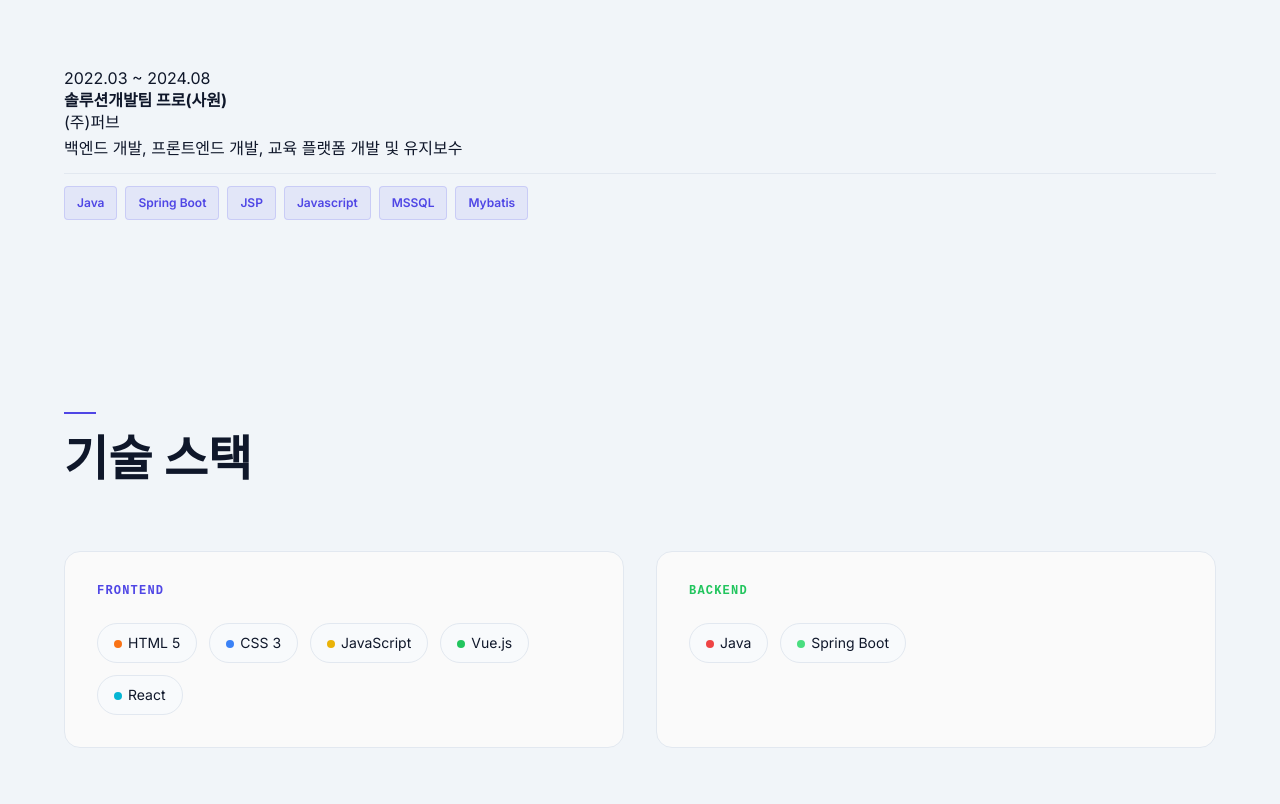
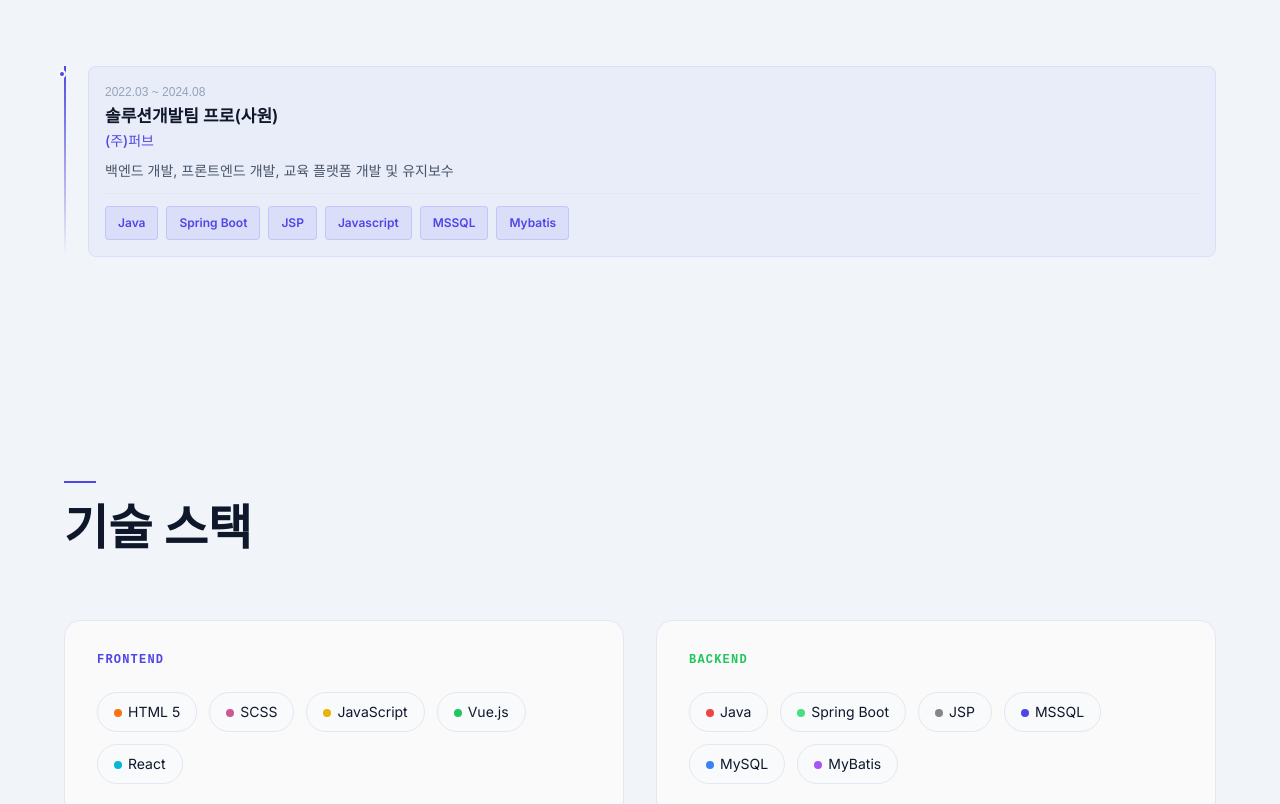
Before and after one commit to yoonsoyoung/yoon-profile-site, a React (Vite) app: page /#/ in a window 1280 px wide. Shown: the part 1680-2484 px from the top of the page. Built offline with nearby package versions, Linux system fonts and the light colour scheme; the HTML template or start-up script is replaced by a standard one; a web font is replaced by a local one.

Commit message:
Desgin: Update 기술 스택 데이터 및 css 추가

```diff
--- a/src/components/Skills.tsx
+++ b/src/components/Skills.tsx
@@ -36,7 +36,7 @@ export function Skills(): React.ReactElement {
 
   const frontendSkills: Skill[] = [
     { name: 'HTML 5', icon: 'dot-orange' },
-    { name: 'CSS 3', icon: 'dot-blue' },
+    { name: 'SCSS', icon: 'dot-pink' },
     { name: 'JavaScript', icon: 'dot-yellow' },
     { name: 'Vue.js', icon: 'dot-green' },
     { name: 'React', icon: 'dot-cyan' },
@@ -45,6 +45,10 @@ export function Skills(): React.ReactElement {
   const backendSkills: Skill[] = [
     { name: 'Java', icon: 'dot-red' },
     { name: 'Spring Boot', icon: 'dot-emerald' },
+    { name: 'JSP', icon: 'dot-gray' },
+    { name: 'MSSQL', icon: 'dot-indigo' },
+    { name: 'MySQL', icon: 'dot-blue' },
+    { name: 'MyBatis', icon: 'dot-purple' },
   ];
 
   return (
--- a/src/index.css
+++ b/src/index.css
@@ -425,6 +425,10 @@ nav.scrolled {
 .dot-cyan { background-color: #06b6d4; }
 .dot-red { background-color: #ef4444; }
 .dot-emerald { background-color: #4ade80; }
+.dot-gray { background-color: #868686; }
+.dot-pink { background-color: #cc5993; }
+.dot-purple { background-color: #a855f7; }
+.dot-indigo { background-color: #4f46e5; }
 
 /* ===== Grid Background (subtle) ===== */
 .grid-background {
@@ -562,6 +566,93 @@ nav.scrolled {
   box-shadow: 0 8px 24px rgba(99, 102, 241, 0.12);
 }
 
+/* ===== Timeline Styles ===== */
+.timeline {
+  position: relative;
+  padding-left: 24px;
+}
+
+.timeline::before {
+  content: '';
+  position: absolute;
+  left: 0;
+  top: 0;
+  bottom: 0;
+  width: 2px;
+  background: linear-gradient(180deg, var(--accent), transparent);
+}
+
+.timeline-item {
+  position: relative;
+  margin-bottom: 32px;
+}
+
+.timeline-item::before {
+  content: '';
+  position: absolute;
+  left: -30px;
+  top: 4px;
+  width: 8px;
+  height: 8px;
+  border-radius: 50%;
+  background-color: var(--accent);
+  border: 2px solid var(--bg-primary);
+  transition: all 0.3s ease;
+}
+
+[data-theme="light"] .timeline-item::before {
+  border-color: var(--bg-primary);
+}
+
+.timeline-item:hover::before {
+  width: 12px;
+  height: 12px;
+  left: -32px;
+  top: 2px;
+  box-shadow: 0 0 16px rgba(99, 102, 241, 0.4);
+}
+
+.timeline-content {
+  padding: 16px;
+  background-color: rgba(99, 102, 241, 0.05);
+  border: 1px solid rgba(99, 102, 241, 0.1);
+  border-radius: 8px;
+  transition: all 0.3s ease;
+}
+
+.timeline-item:hover .timeline-content {
+  background-color: rgba(99, 102, 241, 0.08);
+  border-color: rgba(99, 102, 241, 0.2);
+}
+
+.timeline-period {
+  font-family: ui-monospace, 'SFMono-Regular', sans-serif;
+  font-size: 0.75rem;
+  color: var(--text-muted);
+  font-weight: 500;
+  margin-bottom: 4px;
+}
+
+.timeline-title {
+  font-size: 1.0625rem;
+  font-weight: 600;
+  color: var(--text-primary);
+  margin-bottom: 4px;
+}
+
+.timeline-subtitle {
+  font-size: 0.875rem;
+  color: var(--accent);
+  font-weight: 500;
+  margin-bottom: 8px;
+}
+
+.timeline-description {
+  font-size: 0.875rem;
+  color: var(--text-secondary);
+  line-height: 1.5;
+}
+
 /* ===== Responsive Adjustments ===== */
 @media (max-width: 768px) {
   html {
@@ -572,4 +663,16 @@ nav.scrolled {
     width: 400px;
     height: 400px;
   }
+
+  .timeline {
+    padding-left: 20px;
+  }
+
+  .timeline-item::before {
+    left: -26px;
+  }
+
+  .timeline-item:hover::before {
+    left: -28px;
+  }
 }
```
